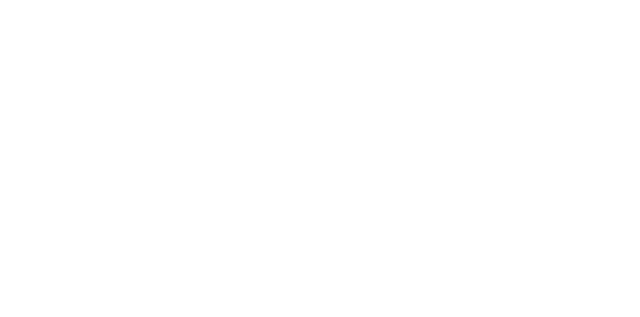
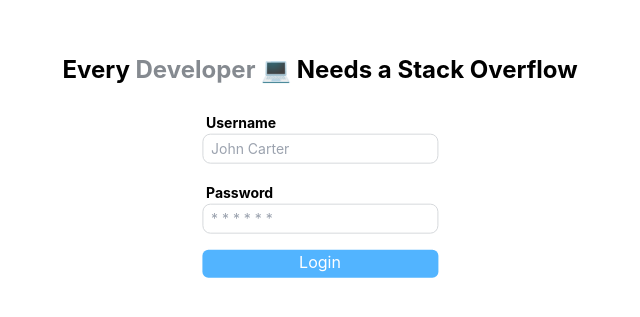
Before and after one commit to SagarNarsingani/stack-overflow, a React (Create React App) app: page /login in a window 1280 px wide. Shown: the part 205-522 px from the top of the page, without its empty margins (320-960 px from the left). Built offline with nearby package versions, Linux system fonts and the light colour scheme.

Commit message:
Create Login Page

```diff
--- a/src/App.js
+++ b/src/App.js
@@ -3,6 +3,8 @@
 // import { Answers } from './Components/Answers';
 // import { Questions } from './Components/Questions';
 // import { QuestionForm } from './Components/QuestionForm';
+
+import { Login } from './Components/Login';
 
 function App() {
     return (
@@ -12,6 +14,7 @@
             {/* <Answers /> */}
             {/* <QuestionForm /> */}
             {/* <Question /> */}
+            <Login />
         </div>
     );
 }
--- /dev/null
+++ b/src/Components/Login.js
@@ -0,0 +1,59 @@
+import { useState } from 'react';
+
+export const Login = () => {
+    const [loginDetails, setLoginDetails] = useState({
+        username: '',
+        password: '',
+    });
+
+    const handleChange = (event) => {
+        const name = event.target.name;
+        const val = event.target.value;
+
+        setLoginDetails((pre) => {
+            return {
+                ...pre,
+                [name]: val,
+            };
+        });
+    };
+
+    return (
+        <div className="absolute top-1/2 left-1/2 -translate-x-1/2 -translate-y-2/3">
+            <h1 className="font-bold text-2xl text-center m-6">
+                Every <span className="text-[#858a90]">Developer 💻</span> Needs
+                a Stack Overflow
+            </h1>
+            <form className="w-fit mx-auto">
+                <label className="mb-1 ml-1 font-bold text-sm">Username</label>
+                <input
+                    name="username"
+                    type="text"
+                    value={loginDetails.username}
+                    onChange={handleChange}
+                    placeholder="John Carter"
+                    className="block mb-4 px-2 py-1 w-fit text-sm focus:outline-none border-[1.5px] rounded-lg border-[#d6d9dc]"
+                />
+
+                <label className="mb-1 ml-1 font-bold text-sm">Password</label>
+                <input
+                    name="password"
+                    value={loginDetails.password}
+                    type="password"
+                    onChange={handleChange}
+                    placeholder="* * * * * *"
+                    className="block mb-4 px-2 py-1 w-fit text-sm focus:outline-none border-[1.5px] rounded-lg border-[#d6d9dc]"
+                />
+
+                <button
+                    type="submit"
+                    disabled={!loginDetails.username || !loginDetails.password}
+                    className="bg-[#0a95ff] disabled:opacity-70 disabled:cursor-not-allowed text-white px-2 pb-1 rounded-md w-full"
+                >
+                    {' '}
+                    Login{' '}
+                </button>
+            </form>
+        </div>
+    );
+};
```
